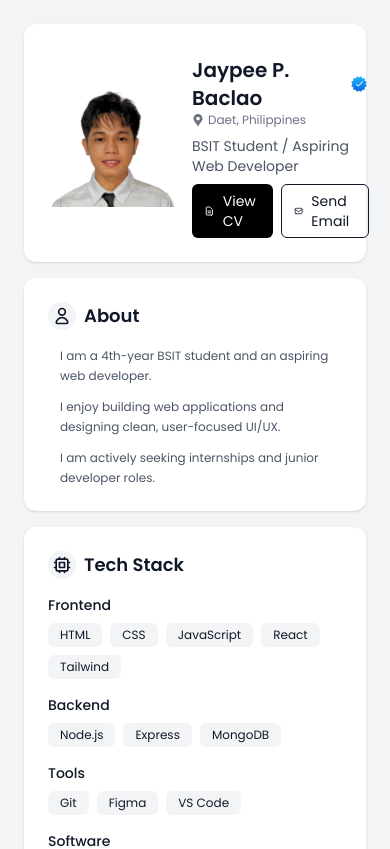
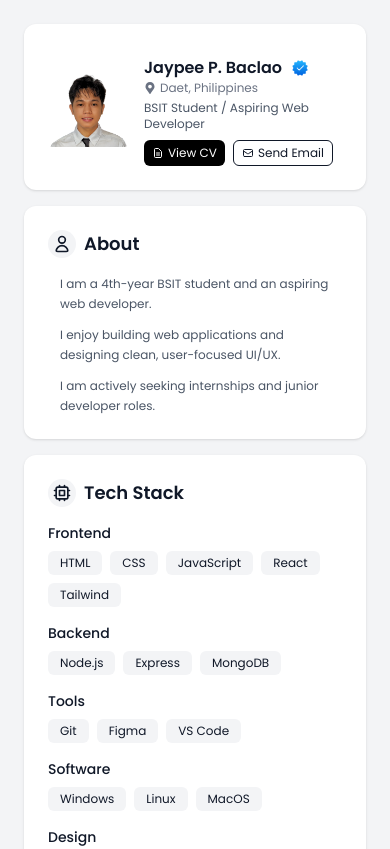
Before and after one commit to baclaojaypee08-spec/portfolio, a React (Vite) app in the folder my-portfolio/: page / in a window 390 px wide. Shown: the top 849 px of the page. Built offline with nearby package versions, Linux system fonts and the light colour scheme.

Commit message:
Make profile responsive by scaling down on mobile

```diff
--- a/my-portfolio/src/components/Profile.jsx
+++ b/my-portfolio/src/components/Profile.jsx
@@ -10,19 +10,30 @@ function Profile() {
       <img
         src={profile.profilePic}
         alt={profile.name}
-        className="w-32 h-32 rounded-sm object-cover"
+        className="
+          w-20 h-20        /* mobile */
+          sm:w-28 sm:h-28  /* tablet */
+          md:w-32 md:h-32  /* desktop */
+          rounded-sm object-cover
+        "
       />
 
       {/* Profile Info */}
       <div>
-        <h1 className="text-xl font-semibold mt-2 flex items-center gap-1">{profile.name}
+        <h1 className="
+            text-base        /* mobile */
+            sm:text-lg
+            md:text-xl
+            font-semibold mt-2 flex items-center gap-1
+          ">
+          {profile.name}
           <img src={verifiedIcon} alt="Verified" className="inline w-5 h-5 ml-1" />
         </h1>
-        <p className="text-xs text-gray-500 dark:text-gray-400 flex items-center">
+        <p className="text-xs sm:text-sm text-gray-500 dark:text-gray-400 flex items-center">
           <FaMapMarkerAlt className="inline w-3 h-3 mr-1" />
           {profile.location}
         </p>
-        <p className="text-sm text-gray-600 dark:text-gray-400 mt-2">{profile.role}</p>
+        <p className="text-xs sm:text-sm text-gray-600 dark:text-gray-400 mt-1 sm:mt-2">{profile.role}</p>
         {/* Buttons */}
         <div className="mt-2 flex gap-2">
           {profile.buttons.map((btn, index) => (
@@ -31,13 +42,19 @@ function Profile() {
               href={btn.href}
               target={btn.newTab ? "_blank" : "_self"}
               rel={btn.newTab ? "noopener noreferrer" : undefined}
-              className={`flex items-center gap-2 px-3 py-1.5 rounded-md text-sm transition-colors duration-200 ${
-                btn.type === "primary"
-                  ? "bg-black text-white hover:bg-gray-800"
-                  : "border dark:border-gray-400 hover:bg-gray-100 dark:hover:bg-gray-700"
-              }`}
+              className={`
+                flex items-center gap-1 sm:gap-2
+                px-2 py-1 text-xs
+                sm:px-3 sm:py-1.5 sm:text-sm
+                rounded-md transition-colors duration-200
+                ${
+                  btn.type === "primary"
+                    ? "bg-black text-white hover:bg-gray-800"
+                    : "border dark:border-gray-400 hover:bg-gray-100 dark:hover:bg-gray-700"
+                }
+              `}
             >
-              {btn.icon && <btn.icon className="w-4 h-4" />}
+              {btn.icon && <btn.icon className="w-3 h-3 sm:w-4 sm:h-4" />}
               {btn.text}
             </a>
           ))}
```
